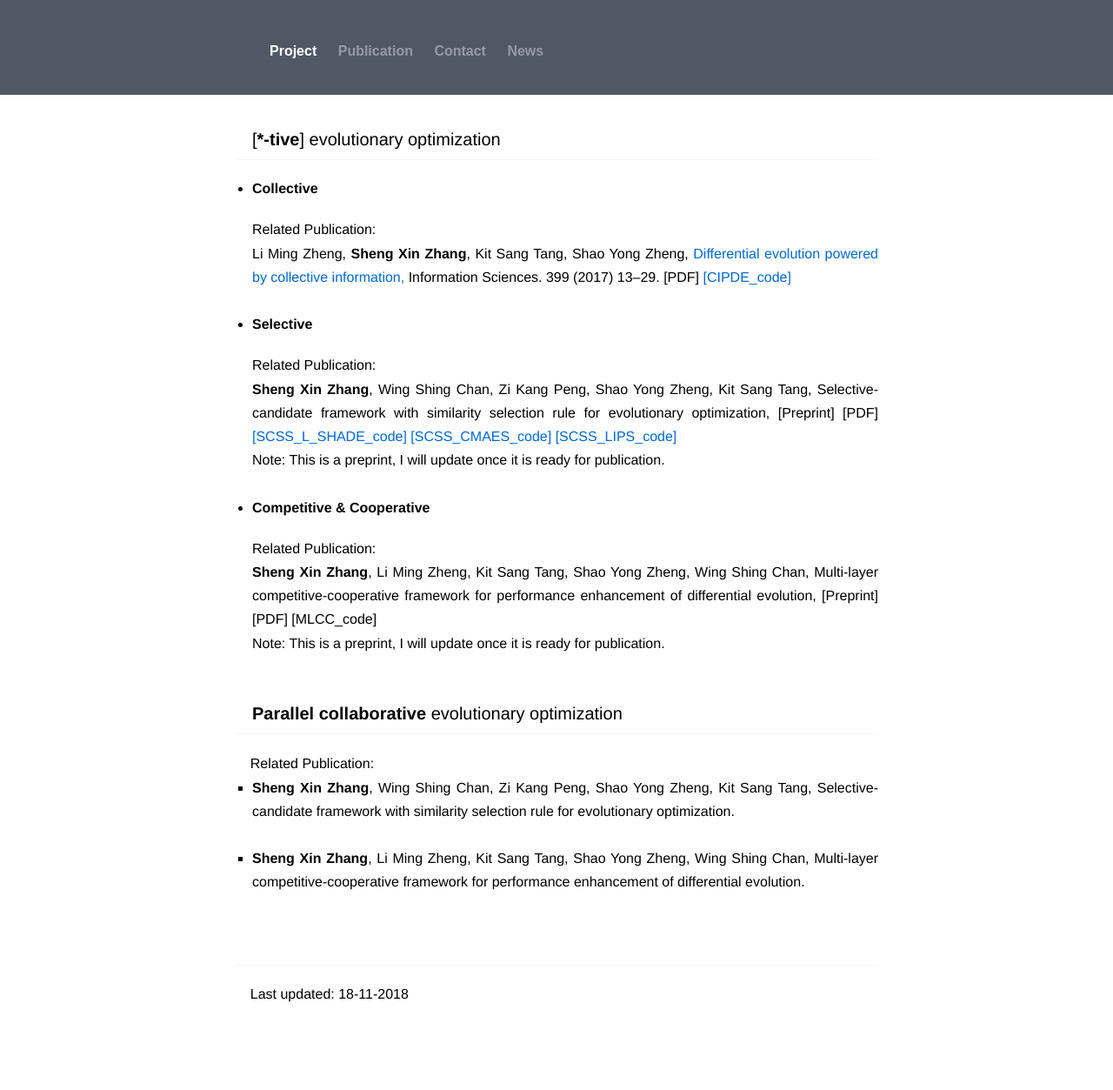
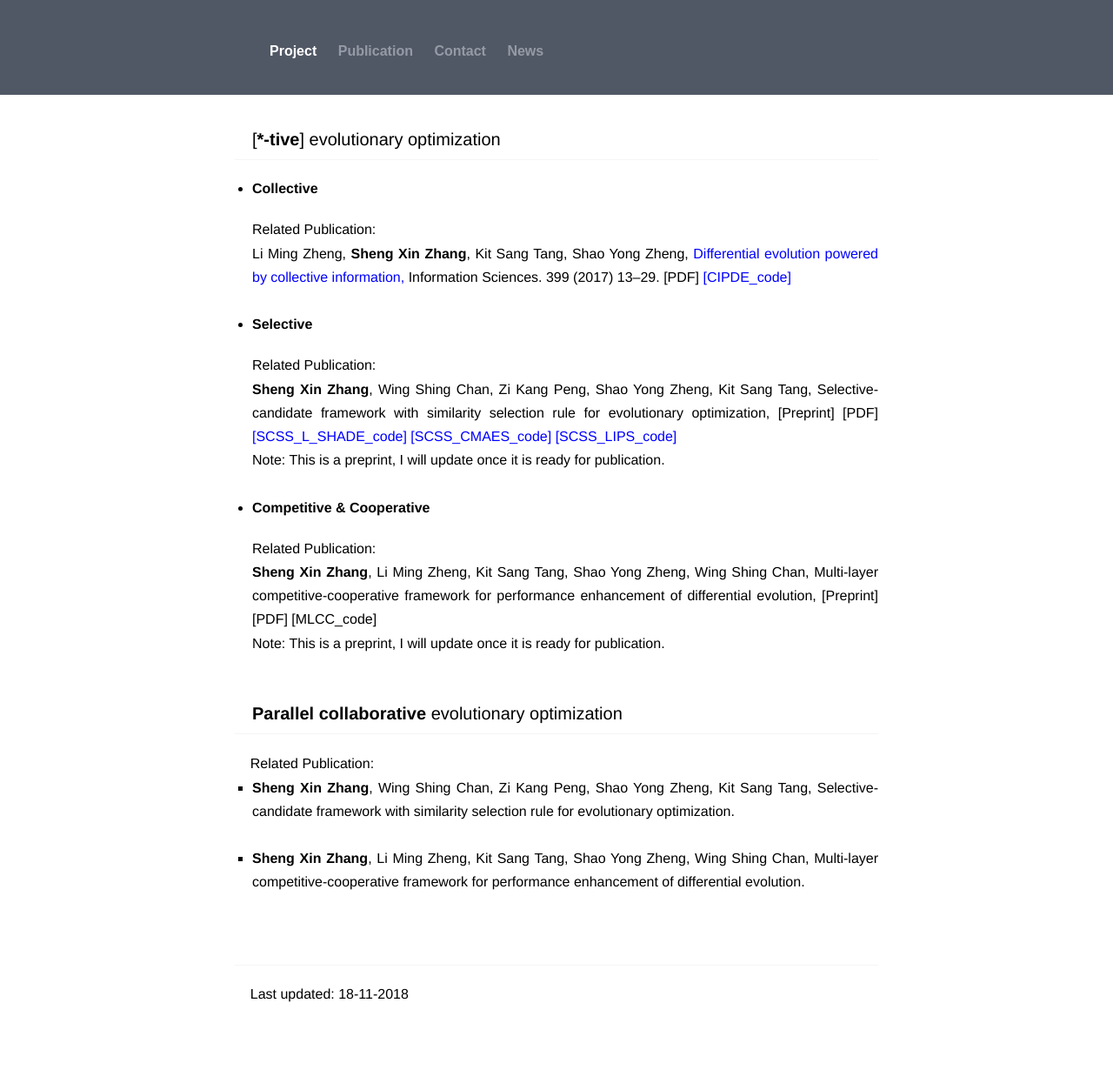
Before and after one commit to zsxhomepage/zsxhomepage.github.io, a Jekyll site: the page built from index.html, in a window 1280 px wide. Shown: the whole page at 87% size. Built offline with Jekyll 4.4.1, drawn with Linux system fonts in a browser that asks for light colours.

Commit message:
Update _layout.scss

```diff
--- a/_sass/_layout.scss
+++ b/_sass/_layout.scss
@@ -209,6 +209,11 @@ ul {
 	text-decoration: underline;
 }
 
+.content li a {
+	color: #0000FF; /*#0072E3;*/
+
+}
+
 .content ul {
      margin-left: 10px;
 }
@@ -217,7 +222,7 @@ ul {
 /* CSS注释说明：.divcss5-00F 设置对象下边框为蓝色 文字为红色 */
 
 .link_face {
-   color: #00c627;
+   color: #0000FF;
    }  /* border-bottom:1px solid #0074e4 #1E90FF #005AB5 #0080FF; color:#C411FF   #0080FF 蓝色 2894FF C4E1FF*/
 
  /* CSS注释说明：.link_face 设置链接文字和下划线为蓝色 */
```
